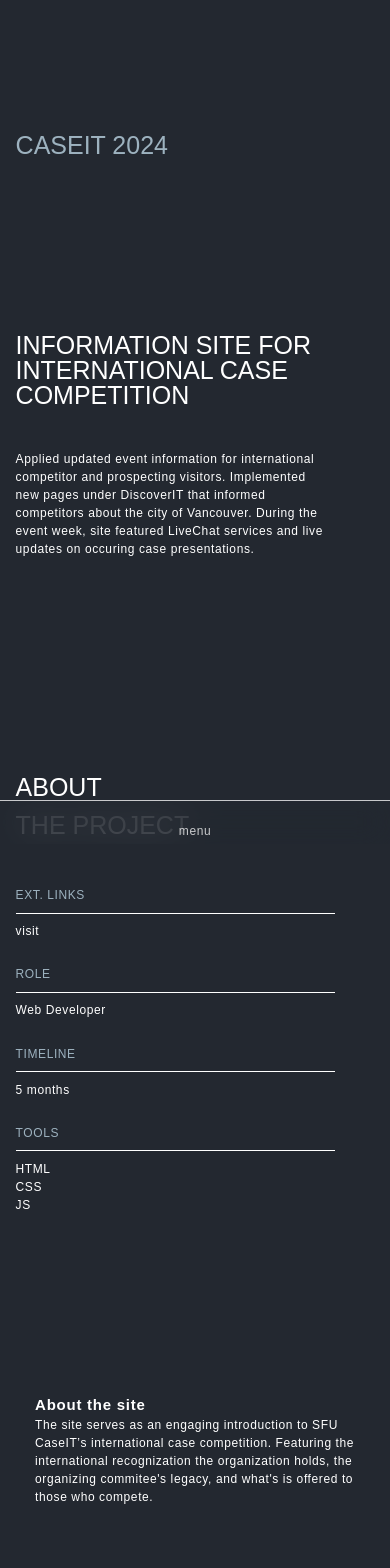
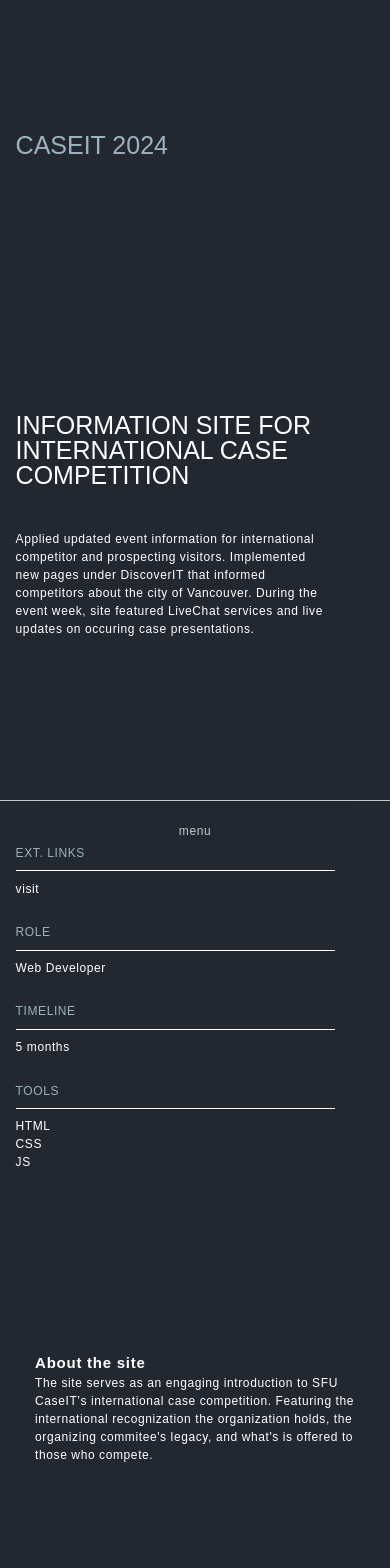
Before and after one commit to smchng/Porfolio_Dev, a Next.js app: page /projects/caseit in a window 390 px wide. Shown: the top 1568 px of the page. Built offline with nearby package versions, Linux system fonts and the light colour scheme; a web font is replaced by a local one.

Commit message:
updated projects

```diff
--- a/components/project.tsx
+++ b/components/project.tsx
@@ -1,5 +1,6 @@
 import Link from "next/link";
 import Image from "next/image";
+import { FadeIn } from "@/components/fadeIn";
 import React, {
   useState,
   useRef,
@@ -84,14 +85,17 @@
 
 export const ProjectContent = ({ title, detail, subtext }: ProjectProps) => {
   return (
-    <div className="md:w-screen relative whitespace-normal shrink-0">
-      <h4 className="text-blue py-[15vh]">{title}</h4>
-
+    <div className="md:w-screen h-screen flex flex-col justify-between relative whitespace-normal shrink-0">
+      <h4 className="text-blue pt-[15vh]">{title}</h4>
+      <div className="flex flex-col justify-center flex-grow ">
+        <FadeIn>
           <h2 className="max-w-[80vw] md:max-w-[50vw] text-[35px] py-[5vh] md:max-w-[70vw] text-base lg:text-[40px] leading-none">
             {subtext}
           </h2>
-      <p className="max-w-[80vw] md:max-w-[50vw]">{detail}</p>
+          <p className="max-w-[80vw] md:max-w-[50vw]">{detail}</p>{" "}
+        </FadeIn>
         <p className="text-blue py-[5vh] hidden md:inline">scroll →</p>
+      </div>
     </div>
   );
 };
@@ -128,11 +132,13 @@
 
 export const ProjectText = ({ detail, title }: ProjectProps) => {
   return (
-    <div className="h-[50vh] md:h-screen px-[5vw] lg:px-[3vw] sm:w-[100%] md:w-[50vw] lg:w-[40vw] flex flex-col justify-center  relative whitespace-normal shrink-0">
+    <div className="h-[50vh] md:h-screen px-[5vw] lg:px-[3vw] sm:w-[100%] md:w-[50vw] lg:w-[50vw] flex flex-col justify-center  relative whitespace-normal shrink-0">
+      <FadeIn>
         <p className="text-[15px]">
           <strong>{title}</strong>
         </p>
         <p>{detail}</p>
+      </FadeIn>
     </div>
   );
 };
@@ -184,7 +190,7 @@
   return (
     <div
       ref={containerRef}
-      className="md:flex md:flex-row  md:overflow-x-scroll scroll-container px-[3vw]"
+      className="md:flex md:flex-row  md:overflow-x-scroll scroll-container px-[3vw] "
       onWheel={handleScroll}
     >
       {children}
--- a/components/table.tsx
+++ b/components/table.tsx
@@ -1,4 +1,5 @@
 import Link from "next/link";
+import { FadeIn } from "@/components/fadeIn";
 
 type TableProp = {
   header?: string;
@@ -6,6 +7,7 @@
   date?: string;
   title?: string;
   list?: Array<{ title: string; component: string; date: string }>;
+  children?: React.ReactNode[];
 };
 
 export const SkillTable = ({ header, component }: TableProp) => {
@@ -85,3 +87,14 @@
     </div>
   );
 };
+
+export const CombinedTable = ({ children }: TableProp) => {
+  return (
+    <div className="md:w-screen relative whitespace-normal flex flex-col justify-center shrink-0">
+      <div className="md:grid md:grid-cols-2">
+        <FadeIn className="mr-[10vw]">{children && children[0]}</FadeIn>
+        <FadeIn className="mr-[10vw]">{children && children[1]}</FadeIn>
+      </div>
+    </div>
+  );
+};
--- a/pages/projects/caseit.tsx
+++ b/pages/projects/caseit.tsx
@@ -7,7 +7,7 @@
 } from "@/components/project";
 import React, { useRef, useState, useEffect } from "react";
 
-import { ProjectTable, ProjectLink } from "@/components/table";
+import { ProjectTable, ProjectLink, CombinedTable } from "@/components/table";
 
 export default function Caseit() {
   return (
@@ -17,25 +17,24 @@
         subtext="INFORMATION SITE FOR INTERNATIONAL CASE COMPETITION"
         detail="Applied updated event information for international competitor and prospecting visitors. Implemented new pages under DiscoverIT that informed competitors about the city of Vancouver. During the event week, site featured LiveChat services and live updates on occuring case presentations."
       />
-      <div className="md:w-screen relative whitespace-normal shrink-0">
-        {" "}
-        {/* <h4 className="text-blue py-[15vh]">EUNOIA 2024</h4> */}
-        <div className="md:grid md:grid-cols-2 pt-[25vh]">
-          <h2 className="text-[40px] text-base lg:text-lg pb-[5vh]">
-            ABOUT <br /> THE PROJECT
-          </h2>{" "}
-          <div className="mr-[10vw]">
+      <CombinedTable>
+        {[
+          <div key="child1">
+            {" "}
             <ProjectLink
               header="EXT. LINKS"
               title="visit"
               component="https://caseit.org"
             />
             <ProjectTable header="ROLE" component="Web Developer" />{" "}
+          </div>,
+          <div key="child2">
+            {" "}
             <ProjectTable header="TIMELINE" component="5 months" />{" "}
             <ProjectTable header="TOOLS" component="HTML, CSS, JS" />
-          </div>
-        </div>
-      </div>{" "}
+          </div>,
+        ]}
+      </CombinedTable>
       <ProjectText
         title="About the site"
         detail=" The site serves as an engaging introduction to SFU CaseIT’s international case competition. Featuring the international recognization the organization holds, the organizing commitee's legacy, and what's is offered to those who compete."
--- a/pages/projects/distill.tsx
+++ b/pages/projects/distill.tsx
@@ -7,7 +7,7 @@
 } from "@/components/project";
 import React, { useRef, useState, useEffect } from "react";
 import Link from "next/link";
-import { ProjectTable, ProjectLink } from "@/components/table";
+import { ProjectTable, ProjectLink, CombinedTable } from "@/components/table";
 
 export default function Distill() {
   return (
@@ -21,14 +21,10 @@
 
 Created and designed by a team of 4, this website is adapted from a 3D animation video based on the process of siphon coffee. The website is focused on accessible navigation and engaging movement"
       />
-      <div className="md:w-screen relative whitespace-normal shrink-0">
-        {" "}
-        {/* <h4 className="text-blue py-[15vh]">EUNOIA 2024</h4> */}
-        <div className="md:grid md:grid-cols-2 pt-[25vh]">
-          <h2 className="text-[40px] text-base lg:text-lg pb-[5vh]">
-            ABOUT <br /> THE PROJECT
-          </h2>{" "}
-          <div className="mr-[10vw]">
+      <CombinedTable>
+        {[
+          <div key="child1">
+            {" "}
             <ProjectLink
               header="EXT. LINKS"
               title="visit"
@@ -38,11 +34,15 @@
               header="ROLE"
               component="Web Developer, Project Manager"
             />{" "}
+          </div>,
+          <div key="child2">
+            {" "}
             <ProjectTable header="TIMELINE" component="3 months" />{" "}
             <ProjectTable header="TOOLS" component="Maya, Next.js, Tailwind" />
-          </div>
-        </div>
-      </div>{" "}
+          </div>,
+        ]}
+      </CombinedTable>
+
       <ProjectVideo title="/video/distill-set.webm" detail="video/webm" />
       <ProjectText detail=" Introduces Distill's carefully crafted siphon soffee set that includes the buner, paddle, filter, and machine. Information about the item is provided for consumers to explore. As well as 3D rendered examples of the items to demonstrate its use and capabilities." />
       <ProjectVideo title="/video/distill-water.webm" detail="video/webm" />
--- a/pages/projects/eunoia.tsx
+++ b/pages/projects/eunoia.tsx
@@ -7,7 +7,7 @@
 } from "@/components/project";
 import React, { useRef, useState, useEffect } from "react";
 
-import { ProjectTable, ProjectLink } from "@/components/table";
+import { ProjectTable, ProjectLink, CombinedTable } from "@/components/table";
 
 export default function Eunoia() {
   return (
@@ -17,28 +17,27 @@
         subtext="EVENT WEBSITE WITH INTERACTIVE STICKERS AND ANIMATION"
         detail="Developed the website for SFU Eunoia’s 2024 design Jam that featured events schedule, sponsors, and legacy. The site includes interactive stickers representing key aspects of the event and featuring sponsors, serving as the central hub for essential information on schedule and activities. The event represents the transformation of an idea to real-life through collaboration and unrestricted exploration."
       />
-      <div className="md:w-screen relative whitespace-normal shrink-0">
-        {" "}
-        {/* <h4 className="text-blue py-[15vh]">EUNOIA 2024</h4> */}
-        <div className="md:grid md:grid-cols-2 pt-[25vh]">
-          <h2 className="text-[40px] text-base lg:text-lg pb-[5vh]">
-            ABOUT <br /> THE PROJECT
-          </h2>{" "}
-          <div className="mr-[10vw]">
+      <CombinedTable>
+        {[
+          <div key="child1">
+            {" "}
             <ProjectLink
               header="EXT. LINKS"
               title="visit"
               component="https://eunoiadesign.ca/"
             />
-            <ProjectTable header="ROLE" component="Web Developer" />{" "}
+            <ProjectTable header="ROLE" component="Web Developer" />
+          </div>,
+          <div key="child2">
+            {" "}
             <ProjectTable header="TIMELINE" component="8 weeks" />{" "}
             <ProjectTable
               header="TOOLS"
               component="React, Next.js, Tailwind, Git, Agile, Scrum"
             />
-          </div>
-        </div>
-      </div>
+          </div>,
+        ]}
+      </CombinedTable>
       <ProjectText
         title="Working with designers"
         detail="Collaborating with designers on Figma, I translate functionalities seamlessly and utilize breakpoints for responsive site design adaptation. This included animations as well as interactions for visitors."
--- a/pages/projects/yvr.tsx
+++ b/pages/projects/yvr.tsx
@@ -8,8 +8,7 @@
 } from "@/components/project";
 import React, { useRef, useState, useEffect } from "react";
 
-import { ProjectTable, ProjectLink } from "@/components/table";
-
+import { ProjectTable, ProjectLink, CombinedTable } from "@/components/table";
 export default function Yvr() {
   return (
     <ScrollEffect>
@@ -18,25 +17,25 @@
         subtext="FLIGHT INFORMATION DISPLAY AT YVR"
         detail="Conducted investigative research into Vancouver International Airport’s protocols in observations desks. Revised and developed a tangible solution through interviewing plane spotters and site visits. The proposed solution bridges the public with YVR and enforces YVR’s objective to serve the community."
       />
-      <div className="md:w-screen relative whitespace-normal shrink-0">
-        {" "}
-        {/* <h4 className="text-blue py-[15vh]">EUNOIA 2024</h4> */}
-        <div className="md:grid md:grid-cols-2 pt-[25vh]">
-          <h2 className="text-[40px] text-base lg:text-lg pb-[5vh]">
-            ABOUT <br /> THE PROJECT
-          </h2>{" "}
-          <div className="mr-[10vw]">
+
+      <CombinedTable>
+        {[
+          <div key="child1">
+            {" "}
             <ProjectLink
               header="EXT. LINKS"
               title="Figma Document"
               component="https://www.figma.com/file/AN0DgzSA0baGpXx5npuq62/SFU-SIAT-X-YVR-PLANE-SPOTTER-PROJECT-(FINAL)?type=design&node-id=1%3A396&mode=design&t=IWqFbrtL2KCgHTic-1"
             />
             <ProjectTable header="ROLE" component="UX Researcher" />{" "}
+          </div>,
+          <div key="child2">
+            {" "}
             <ProjectTable header="TIMELINE" component="4 months" />{" "}
             <ProjectTable header="TOOLS" component="Figma, Maya" />
-          </div>
-        </div>
-      </div>{" "}
+          </div>,
+        ]}
+      </CombinedTable>
       <ProjectText
         title="Problem Space"
         detail="YVR's South Terminal’s platform presents the challenge of underutilised, outdated and insufficient signage. The limited information provided by YVR drives planespotters to outsource information, resulting in tedious handling during planespotting."
```
Also changed, not shown: pages/projects/pivot.tsx (+12 -13 lines). Lines whose indentation alone changed are shown as unchanged.
